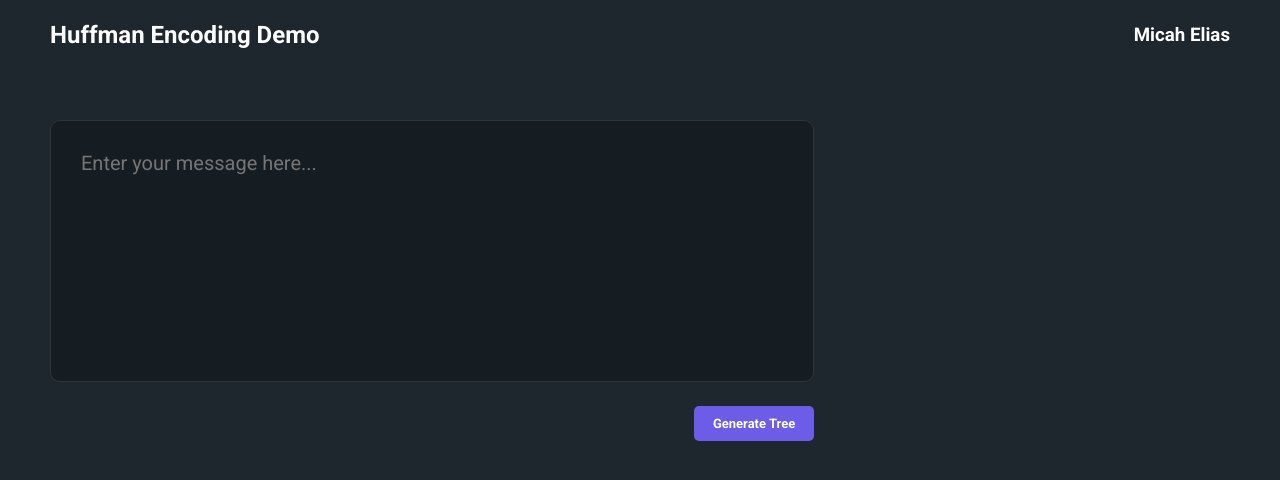
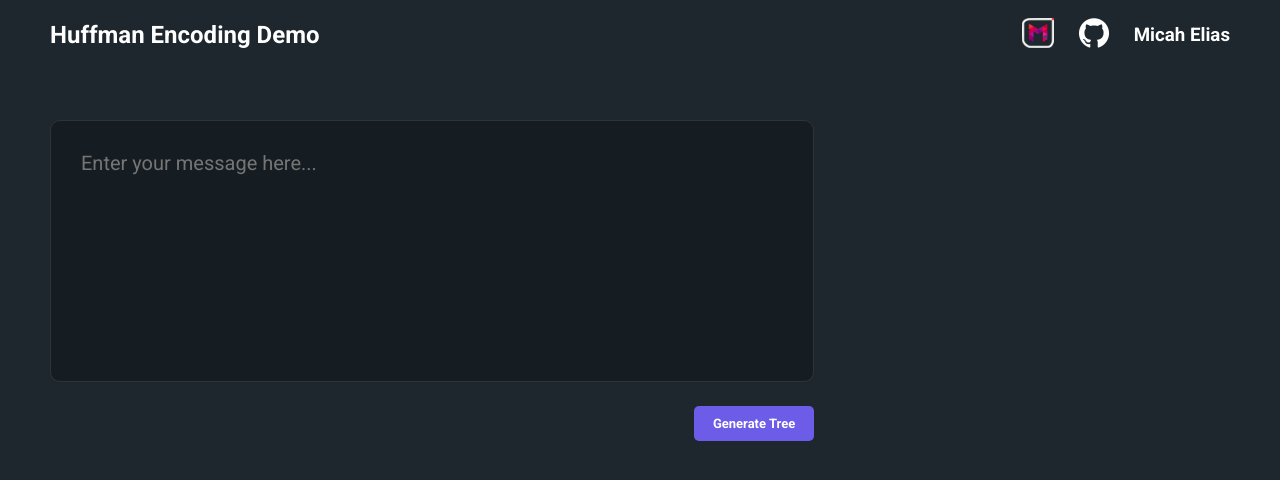
Before and after one commit to micahke/huffman-encoding, a React (Create React App) app: page / in a window 1280 px wide. Shown: the top 480 px of the page. Built offline with nearby package versions, Linux system fonts and the light colour scheme.

Commit message:
fixed images

```diff
--- a/src/components/navbar.js
+++ b/src/components/navbar.js
@@ -1,17 +1,17 @@
-// const git_light = require("../imgs/git-light.png");
-// const m_logo = require("../imgs/m-logo.png");
+import git_light from "../imgs/git-light.png";
+import m_logo from "../imgs/m-logo.png";
 
 export default function Navbar() {
     return (
         <div className="navbar-main">
             <h2>Huffman Encoding Demo</h2>
             <div className="logo-name">
-                {/* <a href="https://www.micahelias.com" target="_blank">
+                <a href="https://www.micahelias.com" target="_blank">
                     <img className="git-light" src={m_logo} alt="logo" />
                 </a>
                 <a href="https://www.github.com/yumyumcurryman/huffman-encoding" target="_blank">
                     <img className="git-light" src={git_light} alt="logo" />
-                </a> */}
+                </a>
                 <h3>Micah Elias</h3>
             </div>
         </div>
```
